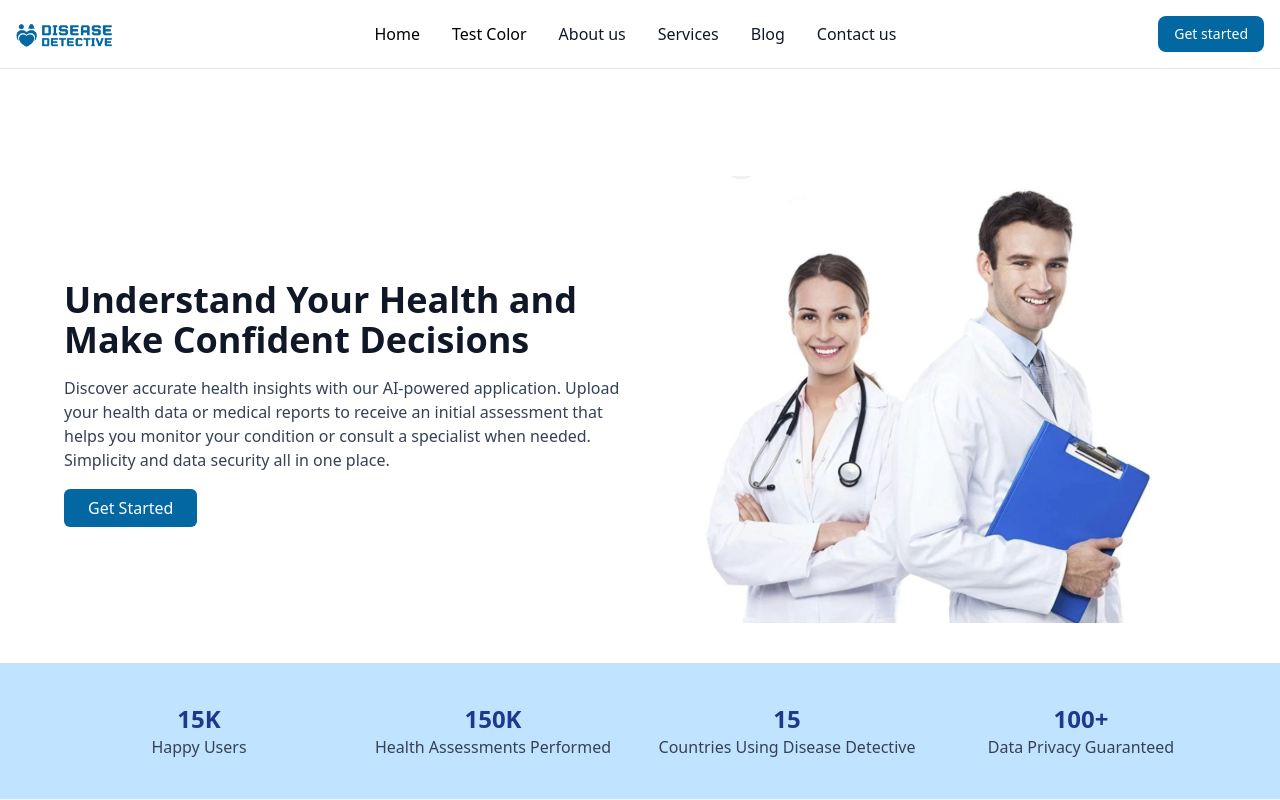
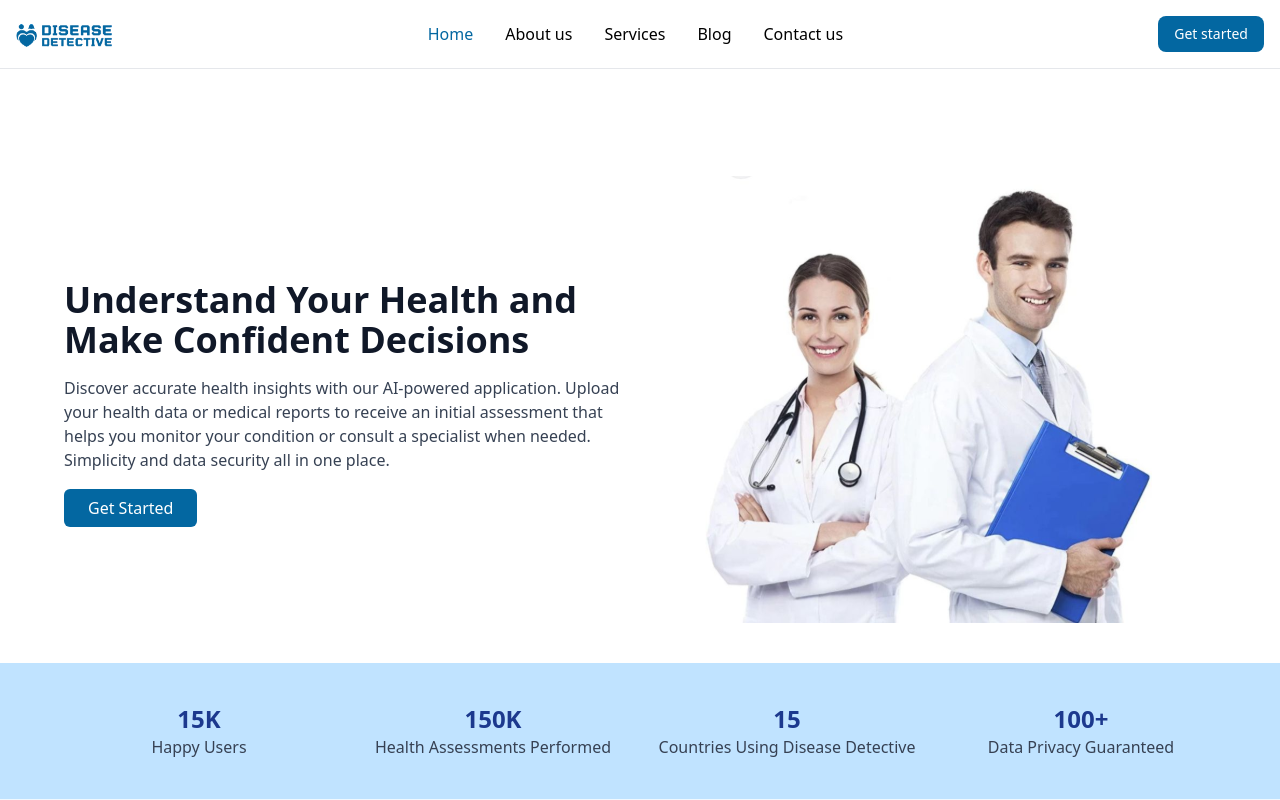
Before and after one commit to Hossam-Elshal/Disease-Detective, a React (Vite) app: page / in a window 1280 px wide. Shown: the top 800 px of the page. Built offline with nearby package versions, Linux system fonts and the light colour scheme.

Commit message:
navbar edits

```diff
--- a/src/LandingPageModules/components/About/About.jsx
+++ b/src/LandingPageModules/components/About/About.jsx
@@ -4,7 +4,7 @@ import AboutImg from '../../../assets/images/About.svg'
 export default function About() {
   return (
     <>
-      <section style={{backgroundColor: "#F0F9FF"}} className=" py-12 px-4 md:px-16">
+      <section id="about" style={{backgroundColor: "#F0F9FF"}} className=" py-12 px-4 md:px-16">
         <div className="max-w-7xl mx-auto flex flex-col md:flex-row items-center gap-8">
           {/* Image */}
           <div className="md:w-1/2">
--- a/src/LandingPageModules/components/Blogs/Blogs.jsx
+++ b/src/LandingPageModules/components/Blogs/Blogs.jsx
@@ -44,7 +44,7 @@ const blogs = [
 
 export default function BlogsSection() {
   return (
-    <section className="bg-blue-50 py-16 px-4">
+    <section id="blog" className="bg-blue-50 py-16 px-4">
       <div className="max-w-6xl mx-auto">
         <h2 className="text-3xl font-bold text-center mb-2">Blogs & News</h2>
         <p className="text-center text-gray-600 mb-12">
--- a/src/LandingPageModules/components/Contact/Contact.jsx
+++ b/src/LandingPageModules/components/Contact/Contact.jsx
@@ -16,6 +16,7 @@ export default function Contact() {
   };
 
   return (
+    <section id="contact">
     <div className="bg-white py-12 px-4 md:px-20">
       <h2 className="text-2xl font-bold text-center mb-8">Contact us</h2>
       <div className="grid grid-cols-1 md:grid-cols-2 gap-8 items-stretch">
@@ -73,5 +74,6 @@ export default function Contact() {
 </div>
       </div>
     </div>
+    </section>
   );
 }
--- a/src/LandingPageModules/components/Footer/Footer.jsx
+++ b/src/LandingPageModules/components/Footer/Footer.jsx
@@ -3,7 +3,7 @@ import logo from "../../../assets/images/logo.png";
 
 export default function Footer() {
   return (
-    <footer className="bg-blue-50 text-gray-700 px-6 md:px-20 py-10">
+    <footer id="footer" className="bg-blue-50 text-gray-700 px-6 md:px-20 py-10">
       <div className="max-w-7xl mx-auto grid md:grid-cols-4 gap-8">
         {/* Logo + Description */}
         <div>
--- a/src/LandingPageModules/components/Header/Header.jsx
+++ b/src/LandingPageModules/components/Header/Header.jsx
@@ -8,7 +8,7 @@ export default function Header() {
   return (
     <>
       {/* Header Section */}
-      <section className="bg-white pt-28 pb-10 px-4 md:px-16">
+      <section id='header' className="bg-white pt-28 pb-10 px-4 md:px-16">
         <div className="flex flex-col-reverse md:flex-row items-center justify-between max-w-7xl mx-auto">
           {/* Text Content */}
           <div className="md:w-1/2 text-center md:text-left">
--- a/src/LandingPageModules/components/Services/Services.jsx
+++ b/src/LandingPageModules/components/Services/Services.jsx
@@ -4,7 +4,7 @@ import rightImg from '../../../assets/images/rightImg.svg';
 
 export default function Services() {
   return (
-    <section className="bg-white py-12 px-4 md:px-16">
+    <section id="services" className="bg-white py-12 px-4 md:px-16">
       <div className="max-w-7xl mx-auto text-center">
         <h2 className="text-2xl font-bold text-gray-900 mb-4">Our Services</h2>
         <p className="text-gray-700 mb-10 max-w-2xl mx-auto">
--- a/src/Shared/NavBar/NavBar.jsx
+++ b/src/Shared/NavBar/NavBar.jsx
@@ -55,42 +55,41 @@ export default function Navbar() {
             <ul className="flex flex-col p-4 md:p-0 mt-4 font-medium border border-gray-100 rounded-lg bg-gray-50 md:space-x-8 md:flex-row md:mt-0 md:border-0 md:bg-white">
               <li>
                 <a
-                  href="#"
-                  className="block py-2 px-3 text-primary hover:text-primary/80 rounded-sm md:bg-transparent md:p-0"
+                  href="#header"
+                  className="block py-2 px-3 text-[#0367a1] hover:text-[#0367a1]/80 rounded-sm md:bg-transparent md:p-0"
                 >
                   Home
                 </a>
               </li>
-              <div className="text-primary">Test Color</div>
 
               <li>
                 <a
-                  href="#"
-                  className="block py-2 px-3 text-gray-900 rounded-sm hover:bg-gray-100 md:hover:bg-transparent md:hover:text-blue-700 md:p-0"
+                  href="#about"
+                  className="block py-2 px-3 hover:text-[#0367a1]/80 rounded-sm md:bg-transparent md:p-0"
                 >
                   About us
                 </a>
               </li>
               <li>
                 <a
-                  href="#"
-                  className="block py-2 px-3 text-gray-900 rounded-sm hover:bg-gray-100 md:hover:bg-transparent md:hover:text-blue-700 md:p-0"
+                  href="#services"
+                  className="block py-2 px-3 hover:text-[#0367a1]/80 rounded-sm md:bg-transparent md:p-0"
                 >
                   Services
                 </a>
               </li>
               <li>
                 <a
-                  href="#"
-                  className="block py-2 px-3 text-gray-900 rounded-sm hover:bg-gray-100 md:hover:bg-transparent md:hover:text-blue-700 md:p-0"
+                  href="#blog"
+                  className="block py-2 px-3 hover:text-[#0367a1]/80 rounded-sm md:bg-transparent md:p-0"
                 >
                   Blog
                 </a>
               </li>
               <li>
                 <a
-                  href="#"
-                  className="block py-2 px-3 text-gray-900 rounded-sm hover:bg-gray-100 md:hover:bg-transparent md:hover:text-blue-700 md:p-0"
+                  href="#contact"
+                  className="block py-2 px-3 hover:text-[#0367a1]/80 rounded-sm md:bg-transparent md:p-0"
                 >
                   Contact us
                 </a>
--- a/src/index.css
+++ b/src/index.css
@@ -13,3 +13,7 @@
 /* .bg-layout{
 
 } */
+
+html {
+  scroll-behavior: smooth;
+}
--- a/tailwind.config.js
+++ b/tailwind.config.js
@@ -23,12 +23,10 @@ export default {
         ring: "hsl(var(--ring))",
         background: "hsl(var(--background))",
         foreground: "hsl(var(--foreground))",
-//         primary: {
-//           DEFAULT: "hsl(var(--primary))",
-//           foreground: "hsl(var(--primary-foreground))",
-// },
-        primary: '#0367a1', //THEME-COLOR
 
+        primary: {
+          DEFAULT: '#0367a1',
+        },
 
         secondary: {
           DEFAULT: "hsl(var(--secondary))",
```
